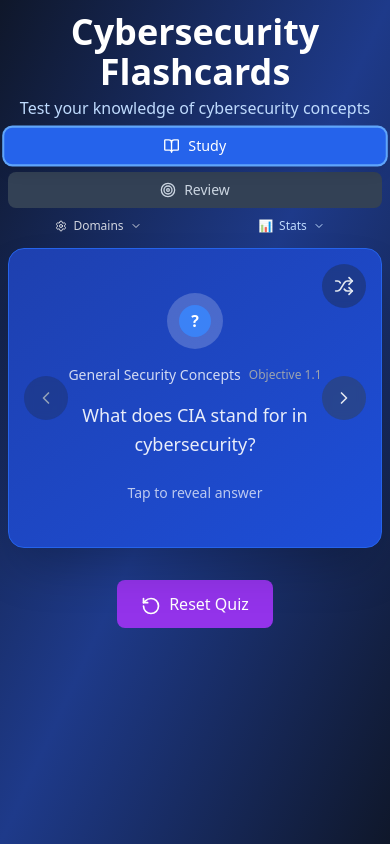
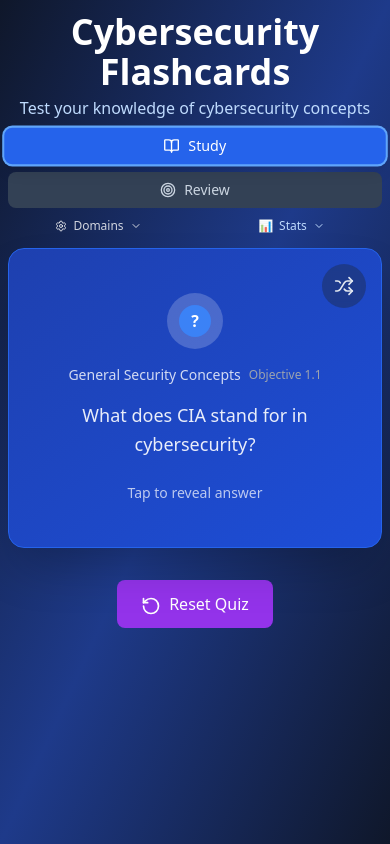
Before and after one commit to LRodriguez92/cyber-security-flashcards, a React (Vite) app: page / in a window 390 px wide. Built offline with nearby package versions, Linux system fonts and the light colour scheme.

Commit message:
removed arrows on card on mobile

```diff
--- a/src/components/Flashcard.tsx
+++ b/src/components/Flashcard.tsx
@@ -81,7 +81,7 @@ const Flashcard: React.FC<FlashcardProps> = ({
         <button
           onClick={onPrev}
           disabled={currentCard === 0 || totalCards === 0}
-          className={`absolute left-4 top-1/2 -translate-y-1/2 z-10 p-3 rounded-full transition-all min-h-[44px] min-w-[44px] flex items-center justify-center backdrop-blur-sm ${
+          className={`absolute left-4 top-1/2 -translate-y-1/2 z-10 p-3 rounded-full transition-all min-h-[44px] min-w-[44px] flex items-center justify-center backdrop-blur-sm hidden md:flex ${
             currentCard === 0 || totalCards === 0
               ? 'bg-slate-800/30 text-slate-400 cursor-not-allowed'
               : 'bg-slate-800/40 text-slate-200 hover:bg-slate-700/50 hover:scale-110 active:scale-95'
@@ -97,7 +97,7 @@ const Flashcard: React.FC<FlashcardProps> = ({
         <button
           onClick={onNext}
           disabled={currentCard === totalCards - 1 || totalCards === 0}
-          className={`absolute right-4 top-1/2 -translate-y-1/2 z-10 p-3 rounded-full transition-all min-h-[44px] min-w-[44px] flex items-center justify-center backdrop-blur-sm ${
+          className={`absolute right-4 top-1/2 -translate-y-1/2 z-10 p-3 rounded-full transition-all min-h-[44px] min-w-[44px] flex items-center justify-center backdrop-blur-sm hidden md:flex ${
             currentCard === totalCards - 1 || totalCards === 0
               ? 'bg-slate-800/30 text-slate-400 cursor-not-allowed'
               : 'bg-slate-700/50 text-slate-200 hover:bg-slate-600/60 hover:scale-110 active:scale-95'
```
